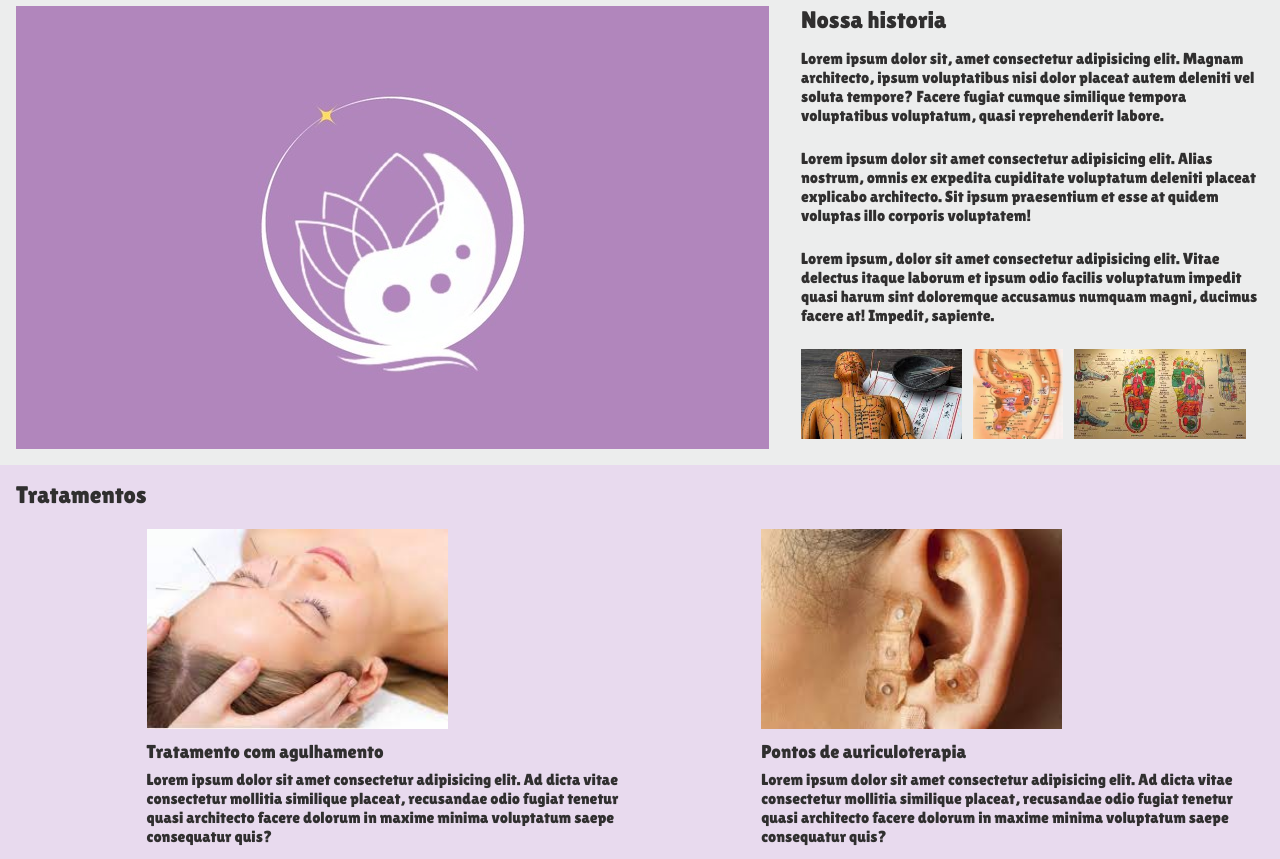
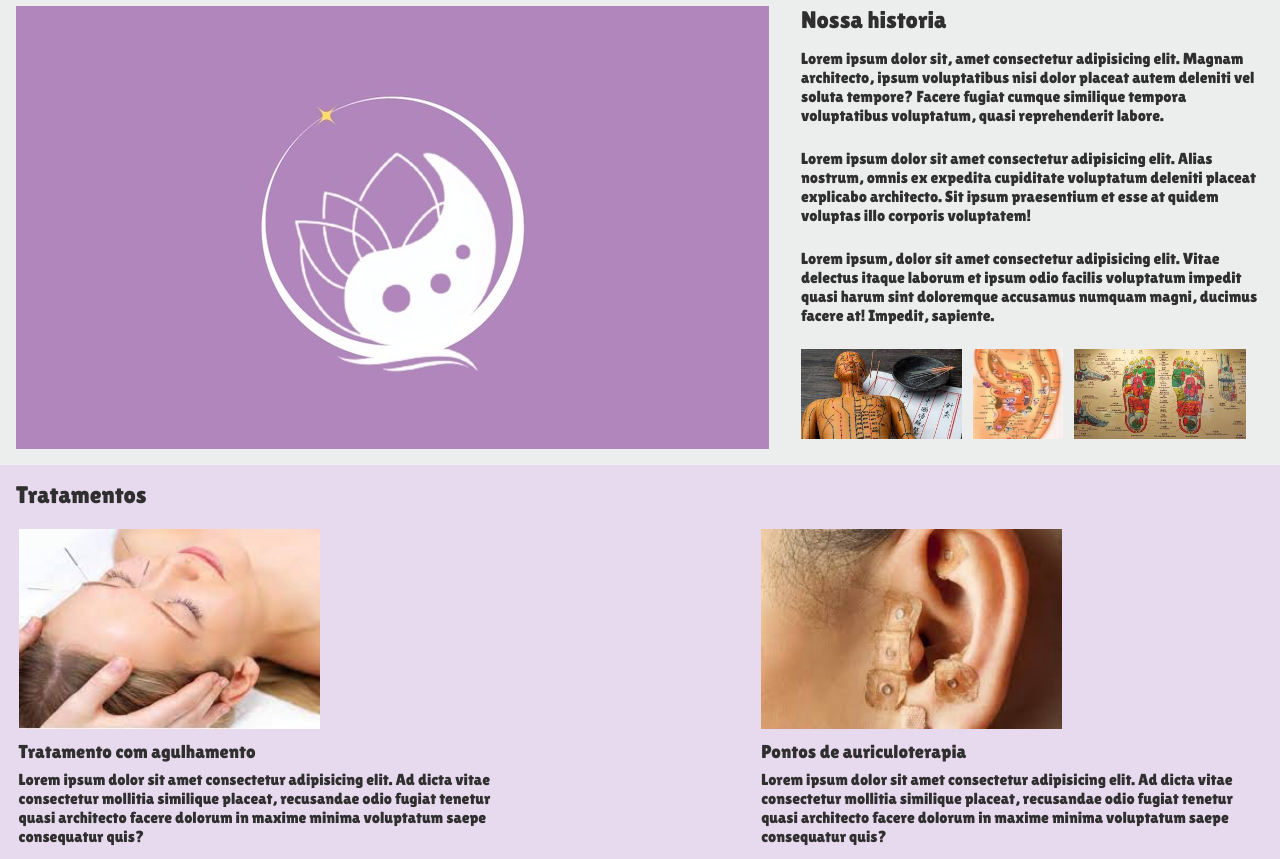
Before and after one commit to marcosdebritosouto/site_acupuntura, a plain HTML site: page index.html in a window 1280 px wide. Shown: the part 71-930 px from the top of the page. Drawn offline with Linux system fonts and the light colour scheme.

Commit message:
image alignment

```diff
--- a/main.css
+++ b/main.css
@@ -160,6 +160,7 @@ footer {
 .articles article {
     width: 45%;
     margin-top: 48px;
+    margin-left: -128px;
 }
 
 section {
```
